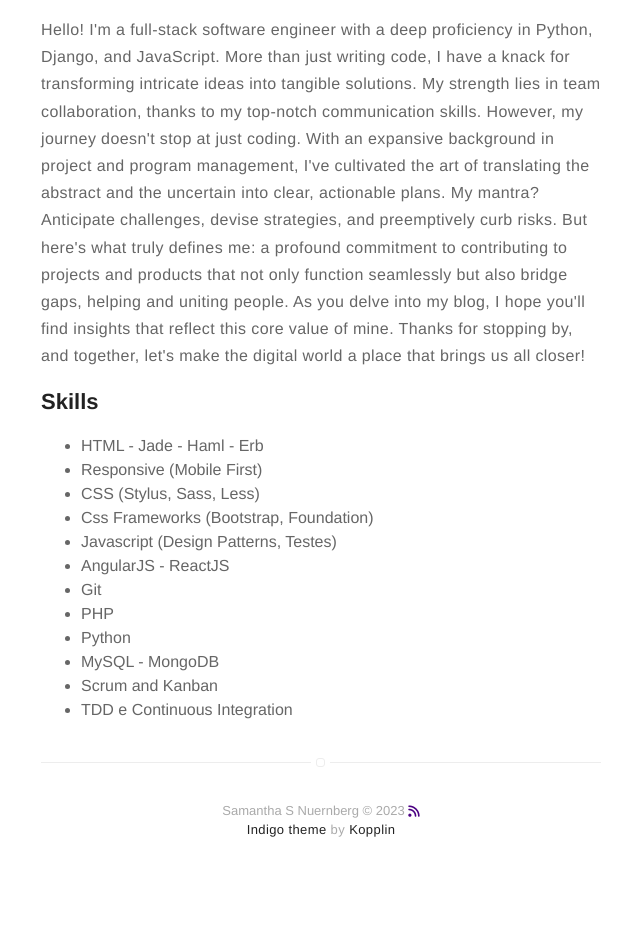
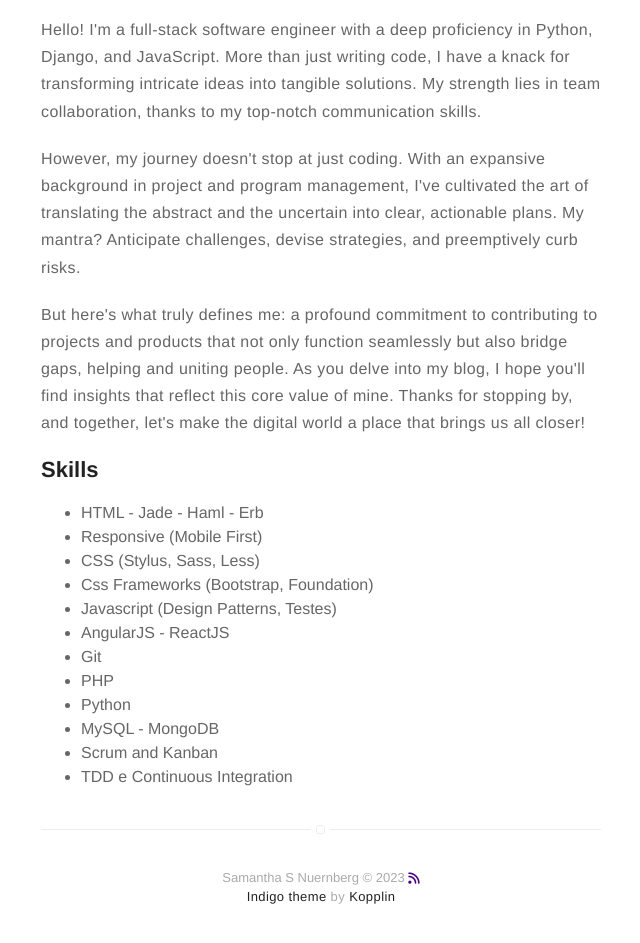
Before and after one commit to ssnuernberg/ssnuernberg.github.io, a Jekyll site: the page built from about.md, in a window 1280 px wide, cut to the strip 409-1377 px from the top of the page. Shown: the top 943 px of the strip, without its empty margins (319-959 px from the left). Built offline with Jekyll 4.4.1, drawn with Linux system fonts in a browser that asks for light colours; nearby versions of some CDN libraries; before the commit the page ends 1310 px from its top, so only the background shows below that.

```diff
--- a/about.md
+++ b/about.md
@@ -6,11 +6,11 @@ layout: page
 
 <p>Hello!
 
-I'm a full-stack software engineer with a deep proficiency in Python, Django, and JavaScript. More than just writing code, I have a knack for transforming intricate ideas into tangible solutions. My strength lies in team collaboration, thanks to my top-notch communication skills.
+I'm a full-stack software engineer with a deep proficiency in Python, Django, and JavaScript. More than just writing code, I have a knack for transforming intricate ideas into tangible solutions. My strength lies in team collaboration, thanks to my top-notch communication skills.</p>
 
-However, my journey doesn't stop at just coding. With an expansive background in project and program management, I've cultivated the art of translating the abstract and the uncertain into clear, actionable plans. My mantra? Anticipate challenges, devise strategies, and preemptively curb risks.
+<p>However, my journey doesn't stop at just coding. With an expansive background in project and program management, I've cultivated the art of translating the abstract and the uncertain into clear, actionable plans. My mantra? Anticipate challenges, devise strategies, and preemptively curb risks.</p>
 
-But here's what truly defines me: a profound commitment to contributing to projects and products that not only function seamlessly but also bridge gaps, helping and uniting people. As you delve into my blog, I hope you'll find insights that reflect this core value of mine. Thanks for stopping by, and together, let's make the digital world a place that brings us all closer!</p>
+<p>But here's what truly defines me: a profound commitment to contributing to projects and products that not only function seamlessly but also bridge gaps, helping and uniting people. As you delve into my blog, I hope you'll find insights that reflect this core value of mine. Thanks for stopping by, and together, let's make the digital world a place that brings us all closer!</p>
 
 <p>
 </p>
```
